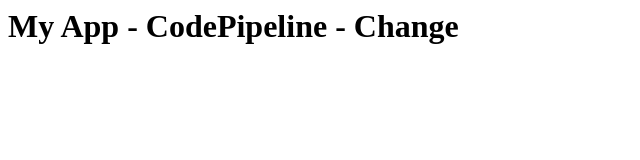
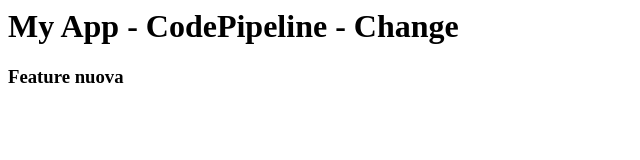
Before and after one commit to wdalmut/workshop-pipeline, a plain HTML site: page code/index.html in a window 1280 px wide. Shown: the whole page, without its empty margins (0-640 px from the left). Drawn offline with Linux system fonts and the light colour scheme.

Commit message:
Aggiunta feature 1

```diff
--- a/code/index.html
+++ b/code/index.html
@@ -1,2 +1,3 @@
 
 <h1>My App - CodePipeline - Change</h1>
+<h3>Feature nuova</h3>
```
